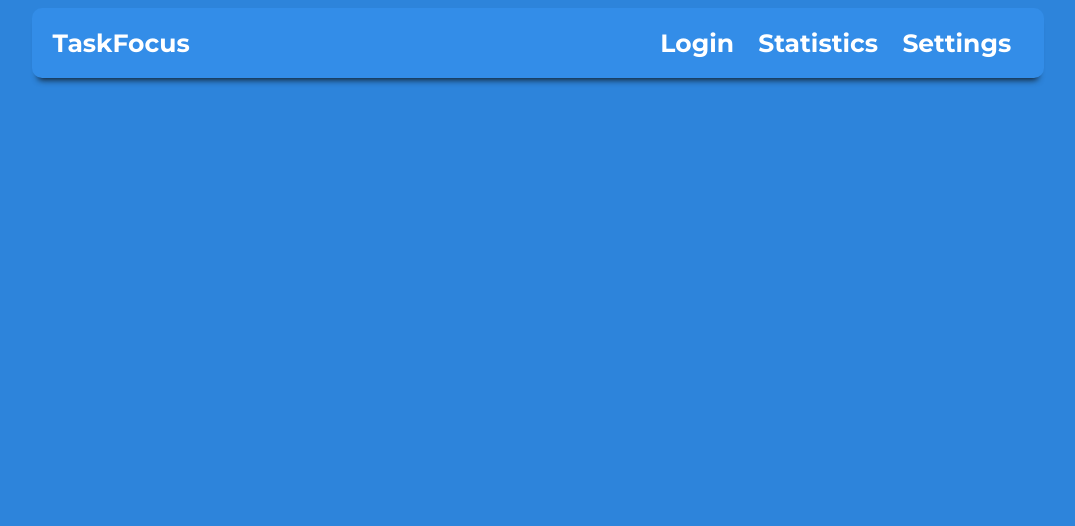
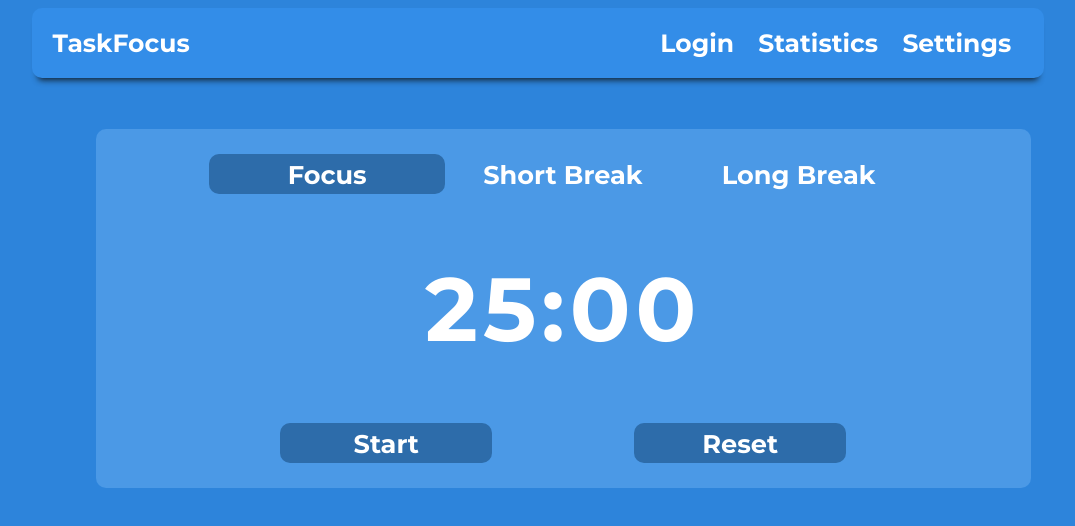
Before and after one commit to colbyhill21/TaskFocus, an Angular app: page / in a window 1280 px wide. Shown: the top 526 px of the page, without its empty margins (102-1177 px from the left). Built offline with nearby package versions, Linux system fonts and the light colour scheme.

Commit message:
Setup all UI Components for the app and configured most buttons

```diff
--- a/package.json
+++ b/package.json
@@ -24,7 +24,7 @@
     "zone.js": "~0.9.1"
   },
   "devDependencies": {
-    "@angular-devkit/build-angular": "^0.900.2",
+    "@angular-devkit/build-angular": "^0.803.24",
     "@angular/cli": "~8.2.2",
     "@angular/compiler-cli": "~8.2.0",
     "@angular/language-service": "~8.2.0",
--- a/src/app/app.component.html
+++ b/src/app/app.component.html
@@ -9,6 +9,31 @@
             <a href="" class="nav-button"> Login </a>
         </div>
     </div>
+
+    <div class="timer-holder">
+        <div class="option-holder">
+            <div class="option-item" [ngClass]="{'selected-option': focus==true}">
+                <a style="text-decoration: none;" (click)="focusSelected()" [routerLink]=""><h1 class="option-text">Focus</h1></a>
+            </div>
+            <div class="option-item" [ngClass]="{'selected-option': shortBreak==true}">
+                <a style="text-decoration: none;" (click)="shortBreakSelected()" [routerLink]=""><h1 class="option-text">Short Break</h1></a>
+            </div>
+            <div class="option-item" [ngClass]="{'selected-option': longBreak==true}">
+                <a style="text-decoration: none;" (click)="longBreakSelected()" [routerLink]=""><h1 class="option-text">Long Break</h1></a>
+            </div>
+        </div>
+        <div class="time-section">
+            <h1 class="timer-text">25:00</h1>
+        </div>
+        <div class="option-holder">
+            <div class="option-button selected-option">
+                <a style="text-decoration: none;" (click)="startStopPressed" [routerLink]=""><h1 class="option-text">Start</h1></a>
+            </div>
+            <div class="option-button selected-option">
+                <a style="text-decoration: none;" (click)="shortBreakSelected()" [routerLink]=""><h1 class="option-text">Reset</h1></a>
+            </div>
+        </div>
+    </div>
 </div>
 
 
--- a/src/app/app.component.scss
+++ b/src/app/app.component.scss
@@ -45,10 +45,58 @@ h1 {
     margin: 0 3%;
     padding: 20px 0;
     float: right;
-    font-size: 25px;
+    font-size: min(2vw, 25px);
     line-height: 30px;
     font-family: "Montserrat";
     color: white;
     text-decoration: none;
     font-weight: 700;
 }
+.timer-holder {
+    text-align: center;
+    width: 70%;
+    padding: 2%;
+    margin: 4% 15%;
+    border-radius: 10px;
+    background-color: #4b99e6;
+}
+.option-holder {
+    text-align: center;
+    width: 80%;
+    margin: 0 10%;
+    display: flex;
+    flex-flow: row wrap;
+}
+.option-item {
+    text-align: center;
+    width: 33.3%;
+    float: left;
+}
+.selected-option {
+    background-color: #2d6caa;
+    border-radius: 10px;
+}
+.option-text {
+    font-family: "Montserrat";
+    font-size: min(2vw, 40px);
+    margin: 2%;
+    color: white;
+    text-decoration: none;
+}
+
+.time-section {
+    margin: 6% 0%;
+    text-align: center;
+}
+.timer-text {
+    font-size: 7vw;
+    text-align: center;
+    letter-spacing: 5px;
+}
+
+.option-button {
+    text-align: center;
+    margin: 0 10%;
+    width: 30%;
+    float: left;
+}
--- a/src/app/app.component.ts
+++ b/src/app/app.component.ts
@@ -1,10 +1,32 @@
 import { Component } from '@angular/core';
 
 @Component({
-  selector: 'app-root',
-  templateUrl: './app.component.html',
-  styleUrls: ['./app.component.scss']
+    selector: 'app-root',
+    templateUrl: './app.component.html',
+    styleUrls: ['./app.component.scss']
 })
 export class AppComponent {
-  title = 'TaskFocus';
+    title = 'TaskFocus';
+    focus = true;
+    shortBreak = false;
+    longBreak = false;
+    startStopText = "Start";
+
+    focusSelected() {
+        this.focus = true;
+        this.shortBreak = false;
+        this.longBreak = false;
+    }
+    shortBreakSelected() {
+        this.focus = false;
+        this.shortBreak = true;
+        this.longBreak = false;
+    }
+    longBreakSelected() {
+        this.focus = false;
+        this.shortBreak = false;
+        this.longBreak = true;
+        console.log("Hit");
+    }
+
 }
```
Also changed, not shown: 1 other file (tests, documents, lock files or other folders).
